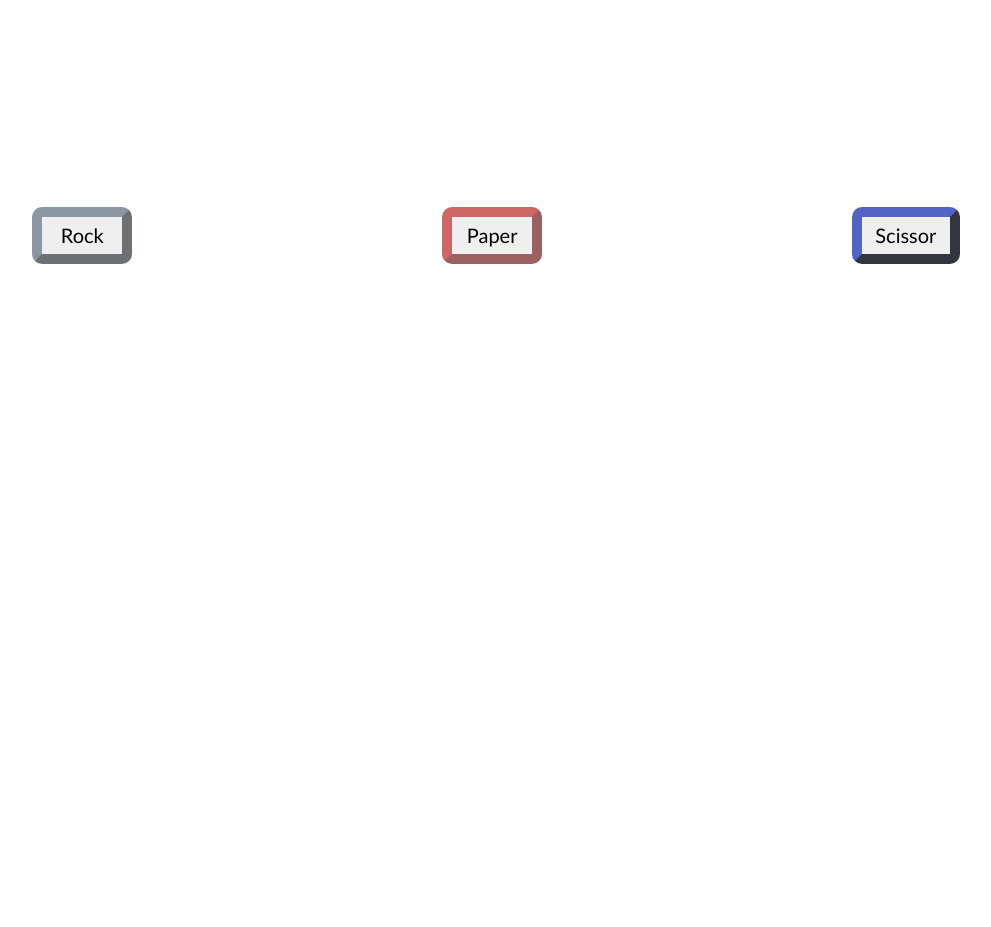
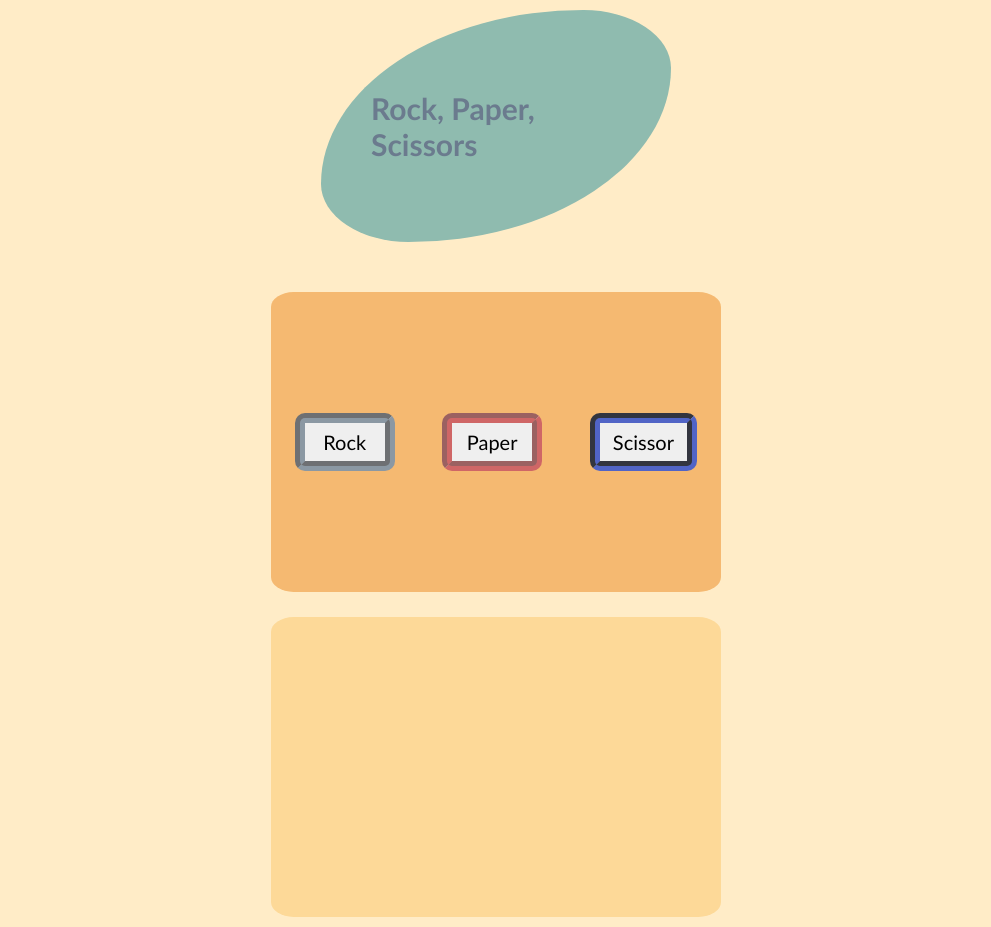
Before and after one commit to pigeonjim/RockPaperScissors, a plain HTML site: page index.html in a window 1280 px wide. Both pictures are taken after a click on the button "Click to start a game". Shown: the whole page, without its empty margins (144-1135 px from the left). Before the commit the page ends 800 px from the top, so only its background shows below. Drawn offline with Linux system fonts and the light colour scheme.

Commit message:
working on score area and formattting header

```diff
--- a/index.html
+++ b/index.html
@@ -9,6 +9,13 @@
     <link rel="stylesheet" href="style.css">
 </head>
 <body>
+    <div class="heedDiv">
+        <div class="hScissors"></div>
+        <div class="theHeader">
+            <p class="headText">Rock, Paper, Scissors</p>
+        </div>
+        <div class="hPaper"></div>
+    </div>
     <div class="mainDiv">
         <div class="startDiv">
             <button class="startButton allButtons">Click to start a game</button>
--- a/rps.js
+++ b/rps.js
@@ -71,17 +71,18 @@ function winOrLose(result){
 
 const mainDiv = document.querySelector('.mainDiv');
 const startDiv = document.querySelector('.startDiv');
+const resultsDiv = document.querySelector('.theResults')
 
 const startButton = document.querySelector('.startButton');
     startButton.addEventListener('click', () => {
         addButtons();
-
+        addScoreArea()
         mainDiv.removeChild(startDiv);
 })
 
 function addButtons(){
     const theButtons = document.createElement('div');
-    theButtons.className = "buttonsDiv allButtons";
+    theButtons.className = "buttonsDiv";
         const b1 = document.createElement('button');
         b1.className = "rockButton allButtons moveButton";
         b1.textContent = "Rock";
@@ -106,3 +107,10 @@ function addButtons(){
     })
 
 }
+
+function addScoreArea(){
+    const scoreDiv = document.createElement('div');
+    scoreDiv.className = "scoreDiv";
+
+    resultsDiv.appendChild(scoreDiv);
+}
--- a/style.css
+++ b/style.css
@@ -1,3 +1,28 @@
+body{
+    background-color: #FFECC7;
+    margin: 10px;
+}
+.heedDiv, .mainDiv{
+    display: flex;
+    justify-content:center;
+}
+.theHeader{
+    background-color: #8FBBAF;
+    display: flex;
+    justify-content:center;
+    padding: 50px;
+    margin-left: 25px;
+    margin-right: 25px;
+    border-radius: 75% 25%;
+    max-width: 250px;
+}
+.headText{
+    font-size: 30px;
+    font-family:'Trebuchet MS', 'Lucida Sans Unicode', 'Lucida Grande', 'Lucida Sans', Arial, sans-serif;
+    font-weight: 700;
+    color: #6B7B8E;
+}
+
 .startDiv{
     display: flex;
     justify-content: center;
@@ -5,9 +30,29 @@
 }
 
 .buttonsDiv{
-    margin-top: 200px;
     display: flex;
     justify-content: space-around;
+    background-color: #F5B971;
+    min-height: 300px;
+    align-items: center;
+    margin: 50px 50px 0px 50px;
+    width: 450px;
+    border-radius: 5%;
+}
+.theResults{
+    display: flex;
+    justify-content: space-around;
+}
+.scoreDiv{
+    display: flex;
+    justify-content: space-around;
+    background-color: #FDD998;
+    min-height: 300px;
+    align-items: center;
+    margin: 25px 50px 0px 50px;
+    width: 450px;
+    border-radius: 5%;
+
 }
 .allButtons{
   font-size: 20px;
@@ -16,9 +61,11 @@
   min-width: 100px;
   border-radius: 10px;
   border-width: 10px;
+  max-height: 100px;
+  border-style:groove;
 }
 .startButton{
-    border-color: #51B151;
+    border-color: #0ee20e8f;
 }
 .rockButton{
     border-color: #41576b91;
```
